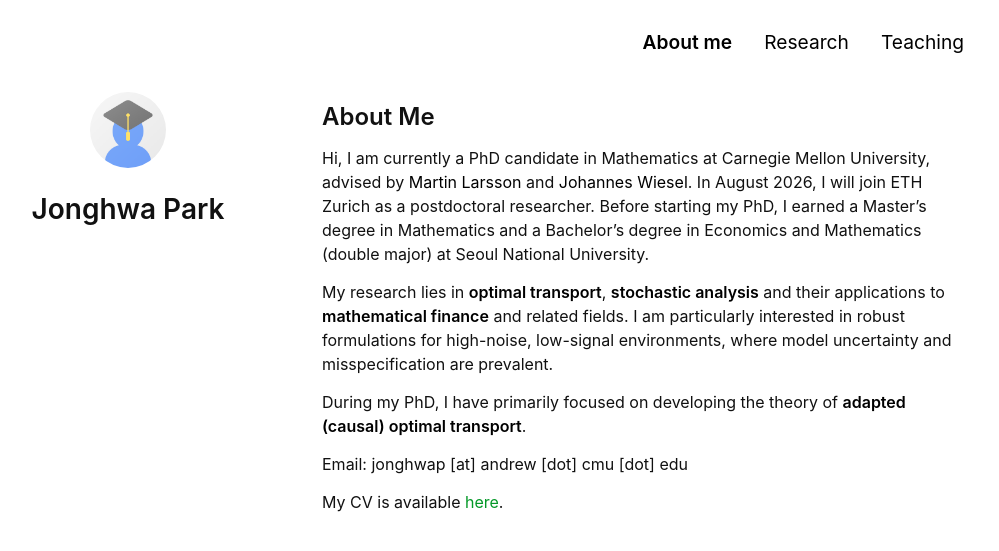
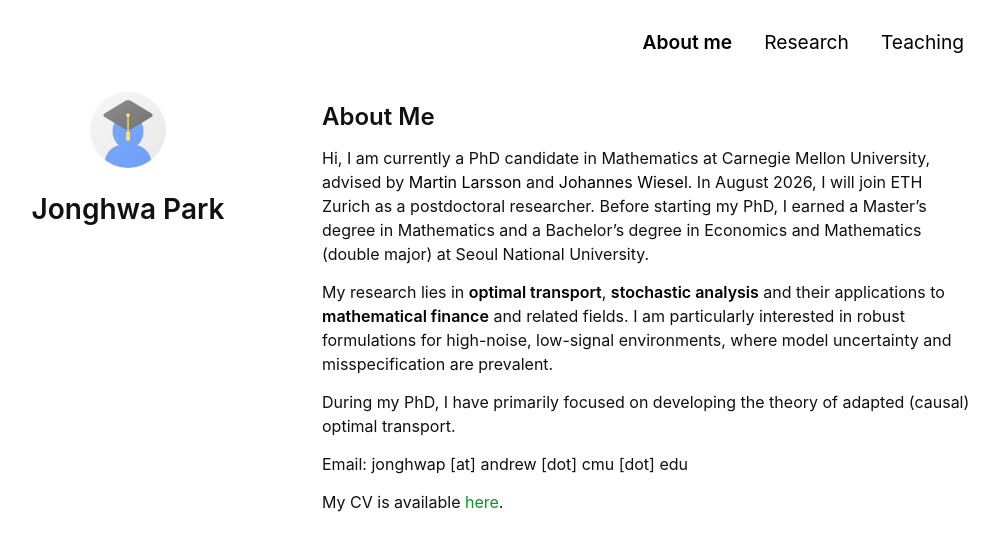
Before and after one commit to Jonghwap/Jonghwap.github.io, a Jekyll site: the page built from index.md, in a window 1280 px wide. Shown: the top 551 px of the page, without its empty margins (148-1147 px from the left). Built offline with Jekyll 4.4.1, drawn with Linux system fonts in a browser that asks for light colours; a style sheet for code colours, icons or effects is not loaded; our own code applies the rules of GitHub Pages for plain Markdown files.

```diff
--- a/index.md
+++ b/index.md
@@ -8,7 +8,7 @@ Hi, I am currently a PhD candidate in Mathematics at Carnegie Mellon University,
 
 My research lies in **optimal transport**, **stochastic analysis** and their applications to **mathematical finance** and related fields. I am particularly interested in robust formulations for high-noise, low-signal environments, where model uncertainty and misspecification are prevalent.
 
-During my PhD, I have primarily focused on developing the theory of **adapted (causal) optimal transport**.
+During my PhD, I have primarily focused on developing the theory of adapted (causal) optimal transport.
 
 Email: jonghwap [at] andrew [dot] cmu [dot] edu
 
```
